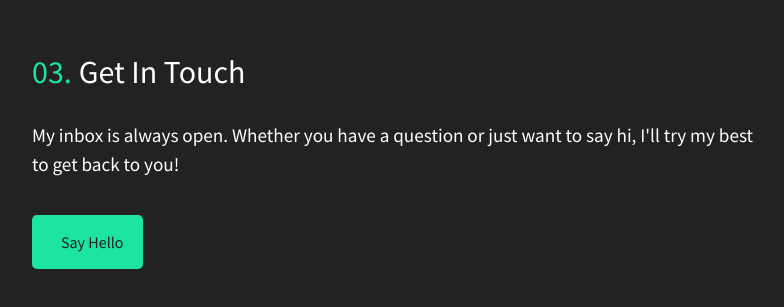
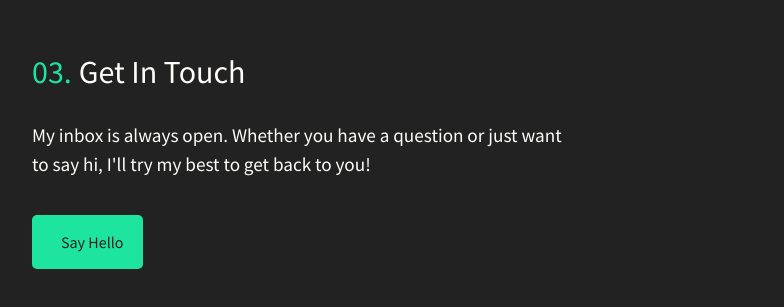
Before and after one commit to ivanurra/portfolio-v1, a Next.js app: page /contact in a window 1280 px wide. Shown: the part 167-474 px from the top of the page, without its empty margins (53-837 px from the left). Built offline with nearby package versions, Linux system fonts and the light colour scheme.

Commit message:
col changed

```diff
--- a/pages/contact.jsx
+++ b/pages/contact.jsx
@@ -76,7 +76,7 @@ export default function Contact() {
               </h1>
             </motion.div>
 
-            <p className="description-contact col-xl-8 pl-0">
+            <p className="description-contact col-xl-6 pl-0">
               My inbox is always open. Whether you have a question or just want
               to say hi, I'll try my best to get back to you!
             </p>
--- a/pages/index.jsx
+++ b/pages/index.jsx
@@ -60,7 +60,7 @@ export default function Home() {
             <h1 className="myName">
               Iván Urra<span className="color-number">.</span>
             </h1>
-            <div className="col-xl-8 pl-0">
+            <div className="col-xl-7 pl-0">
               <p className="myName-description">
                 I'm a Full Stack Web Developer specializing in building (and occasionally designing) exceptional digital experiences.
               </p>
```
